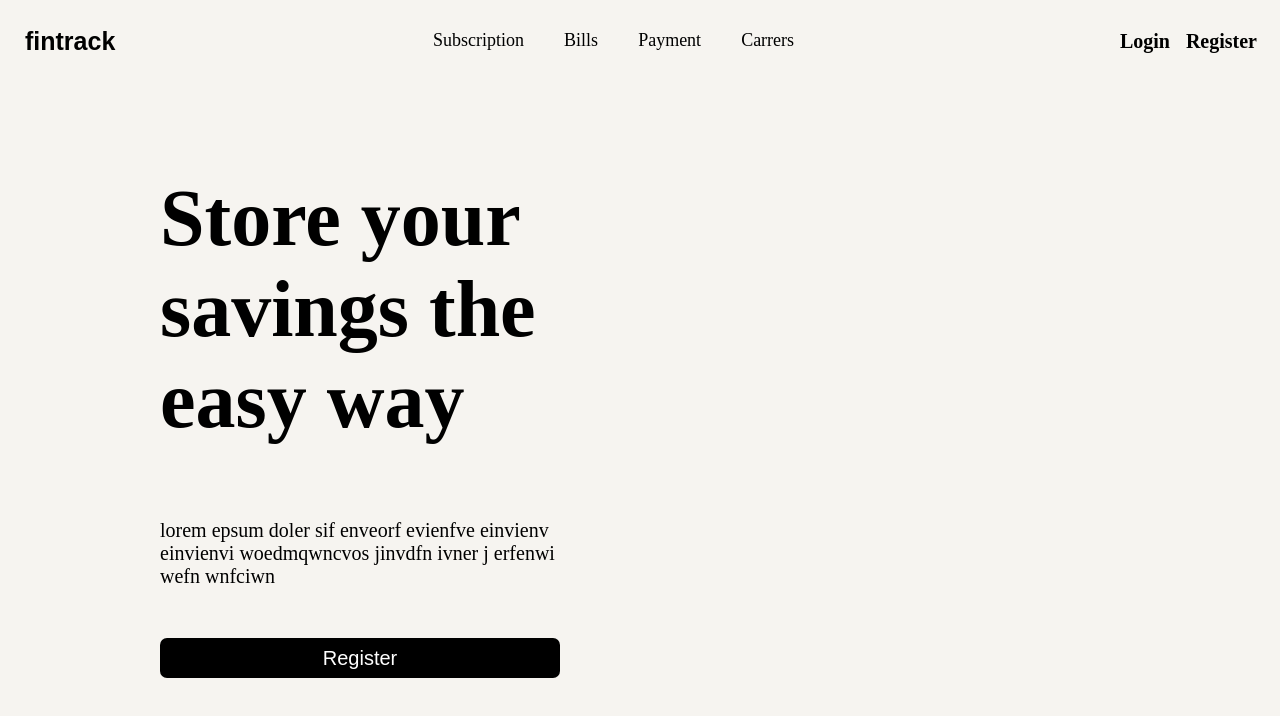
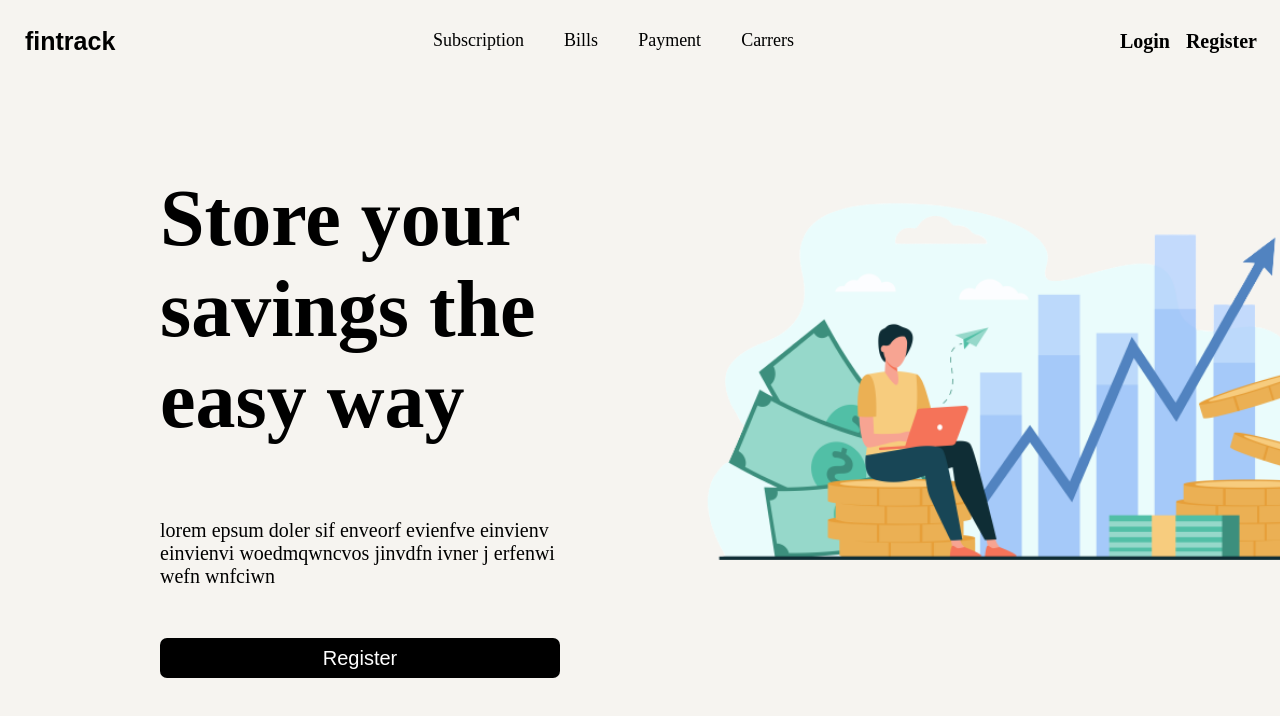
Before and after one commit to kaushalendra-pandey/finTrack-CRA, a React (Create React App) app: page / in a window 1280 px wide. Shown: the top 716 px of the page. Built offline with nearby package versions, Linux system fonts and the light colour scheme; the HTML template or start-up script is replaced by a standard one.

Commit message:
Updated Landing Page

```diff
--- a/src/section/Landing/index.jsx
+++ b/src/section/Landing/index.jsx
@@ -1,10 +1,8 @@
-import React,{useState} from "react";
+import React, { useState } from "react";
 import styled from "styled-components";
 import { LandingImg, ModalImg4 } from "../../assets";
 import Modal from "../../components/Modal/Modal";
 import Login from "../../components/ModalContents/Login";
-
-
 
 const Container = styled.div`
   background-color: #f6f4f0;
@@ -14,7 +12,7 @@ const Container = styled.div`
   padding: 10px;
   top: 0;
   left: 0;
-  display: inline-block
+  display: inline-block;
 `;
 
 const Header = styled.div`
@@ -64,7 +62,7 @@ const Items = styled.div`
 const Image = styled.img`
   margin-left: 14rem;
   height: 52vh;
-`
+`;
 
 const Items2 = styled.div`
   font-size: 20px;
@@ -112,7 +110,7 @@ const Button = styled.button`
   font-size: 20px;
   transition: transform 0.2s;
   &:hover {
-    transform:scale(1.1);
+    transform: scale(1.1);
   }
   @media (max-width: 768px) {
     font-size: 15px;
@@ -121,13 +119,24 @@ const Button = styled.button`
   }
 `;
 
+const InnerContainer = styled.div`
+  display: flex;
+  flex-direction: row;
+`;
+
+const ImageContainer = styled.div`
+  margin-left: -100px;
+  margin-top: 100px;
+  @media (max-width: 768px) {
+    display: none;
+  }
+  `;
+
 const Landing = () => {
-
-  const [showModal, setShowModal] = useState(false)
+  const [showModal, setShowModal] = useState(false);
 
   return (
     <>
-
       <Container>
         <Header>
           <Heading>fintrack</Heading>
@@ -146,21 +155,21 @@ const Landing = () => {
           showModal={showModal}
           setShowModal={setShowModal}
           img={ModalImg4}
-              Content={<Login/>}
+          Content={<Login />}
         />
+        <InnerContainer>
           <Content>
             <Slogan>Store your savings the easy way</Slogan>
             <Text>
               lorem epsum doler sif enveorf evienfve einvienv einvienvi
               woedmqwncvos jinvdfn ivner j erfenwi wefn wnfciwn
             </Text>
-
             <Button>Register</Button>
           </Content>
+          <ImageContainer>          <Image src={LandingImg} /></ImageContainer>
 
-
+        </InnerContainer>
       </Container>
-
     </>
   );
 };
```
Also changed, not shown: 1 other file (tests, documents, lock files or other folders). Lines whose indentation alone changed are shown as unchanged.
